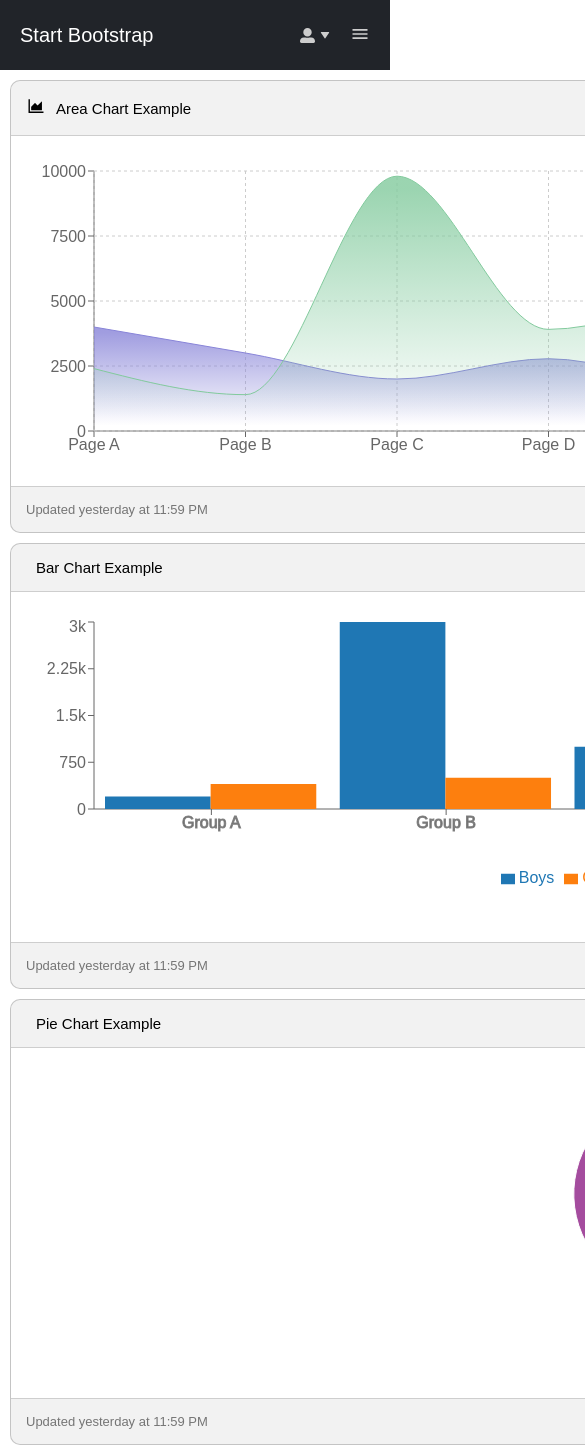
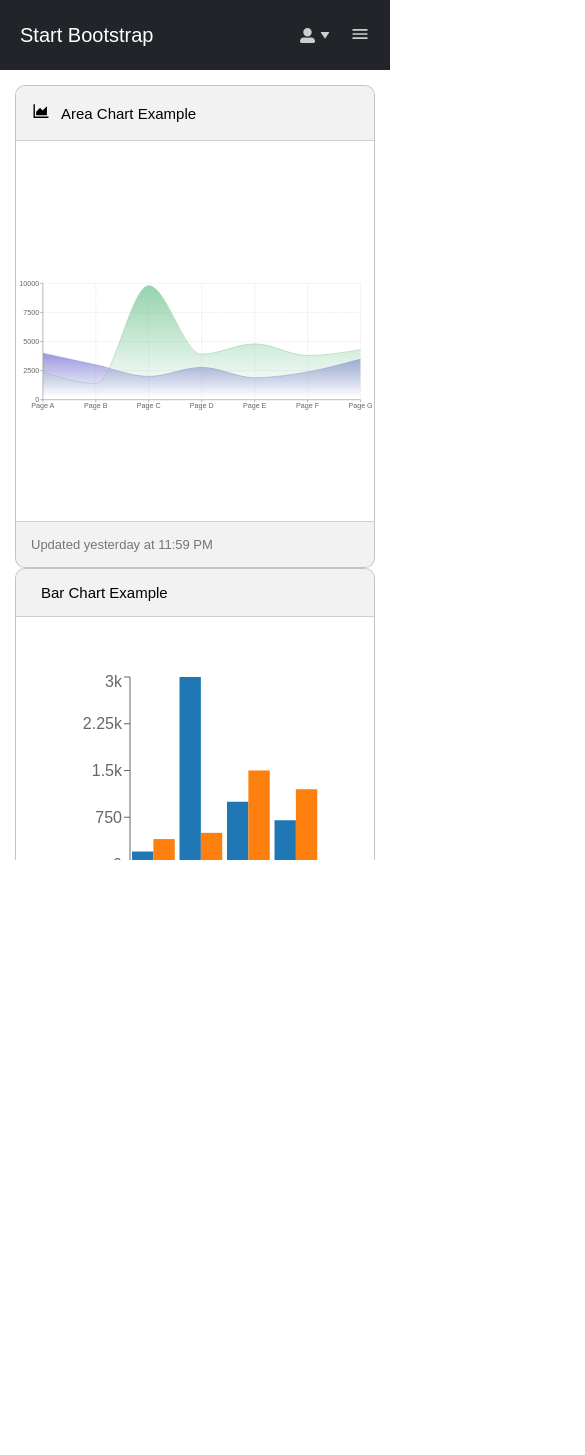
Before and after one commit to samsyntx/react-dashboard-design, a React (Create React App) app: page /charts in a window 390 px wide. Shown: the top 1455 px of the page, 585 px wide, since content can reach past the window. After the commit the page ends 860 px from the top, so only its background shows below. Built offline with nearby package versions, Linux system fonts and the light colour scheme; a web font is replaced by a local one.

Commit message:
Chart Responsive Table Added

```diff
--- a/package.json
+++ b/package.json
@@ -3,10 +3,15 @@
   "version": "0.1.0",
   "private": true,
   "dependencies": {
+    "@emotion/react": "^11.11.1",
+    "@emotion/styled": "^11.11.0",
+    "@mui/icons-material": "^5.11.16",
+    "@mui/material": "^5.13.6",
     "@testing-library/jest-dom": "^5.16.5",
     "@testing-library/react": "^13.4.0",
     "@testing-library/user-event": "^13.5.0",
     "antd": "^5.6.3",
+    "material-react-table": "^1.14.0",
     "react": "^18.2.0",
     "react-dom": "^18.2.0",
     "react-icons": "^4.10.1",
--- a/src/App.jsx
+++ b/src/App.jsx
@@ -3,6 +3,7 @@ import Header from "./components/Header/Header";
 import Home from "./components/Home/Home";
 import Sidebar from "./components/Sidebar/Sidebar";
 import Charts from "./components/Charts/Charts";
+import Tables from "./components/Tables/Tables";
 import SidebarContext from "./context/SidebarContext";
 import { useState } from "react";
 
@@ -67,6 +68,7 @@ function App() {
             <Switch>
             <Route exact path="/" component={Home} />
             <Route exact path="/charts" component={Charts} />
+            <Route exact path='/tables' component={Tables} />
             </Switch>
           </FlexRouteRenderContainer>
         </ComAppContainer>
--- a/src/AppStyled.jsx
+++ b/src/AppStyled.jsx
@@ -7,4 +7,7 @@ flex-direction: row;
 
 export const FlexRouteRenderContainer = styled.div `
 flex-grow: 1;
+height: 90vh;
+overflow: auto;
+padding: 15px;
 `
--- a/src/components/Charts/Charts.jsx
+++ b/src/components/Charts/Charts.jsx
@@ -2,27 +2,38 @@ import ChartsContainer from "./ChartsContainer";
 import AreaChartCom from "./AreaChartsCom";
 import BarChartCom from "./BarChartCom";
 import PieChartCom from "./PieChartCom";
-import {AiOutlineAreaChart} from 'react-icons/ai'
+import { AiOutlineAreaChart } from 'react-icons/ai'
+
+import { ComContainerCharts, FlexContainerCharts } from './ChartsStyled'
+const mediaQuery = window.matchMedia('(max-width: 768px)');
 
 const chartProps = [
-  { id: 1, name: "Area Chart Example", icon: <AiOutlineAreaChart size={20}/>, time: "Updated yesterday at 11:59 PM", isFlexGrow: true},
-  { id: 2, name: "Bar Chart Example", icon: "", time: "Updated yesterday at 11:59 PM", isFlexGrow: false},
-  { id: 3, name: "Pie Chart Example", icon: "", time: "Updated yesterday at 11:59 PM", isFlexGrow: false},
+  { id: 1, name: "Area Chart Example", icon: <AiOutlineAreaChart size={20} />, time: "Updated yesterday at 11:59 PM" },
+  { id: 2, name: "Bar Chart Example", icon: "", time: "Updated yesterday at 11:59 PM", },
+  { id: 3, name: "Pie Chart Example", icon: "", time: "Updated yesterday at 11:59 PM", },
 ];
 
 const Charts = () => {
   return (
-    <div>
+    <ComContainerCharts>
       <ChartsContainer detail={chartProps[0]}>
-        <AreaChartCom height={300} width={999}/>
+        <AreaChartCom height={300} width={mediaQuery === true ? 300 : 800} />
       </ChartsContainer>
-      <ChartsContainer detail={chartProps[1]}>
-        <BarChartCom height={300} width={999}/>
+      <FlexContainerCharts>
+        <ChartsContainer detail={chartProps[1]}>
+          <BarChartCom height={300} width={500} />
+        </ChartsContainer>
+        <ChartsContainer detail={chartProps[2]}>
+          <PieChartCom height={300} width={400} />
+        </ChartsContainer>
+      </FlexContainerCharts>
+      {mediaQuery.matches && <><ChartsContainer detail={chartProps[1]} >
+        <BarChartCom height={300} width={250} />
       </ChartsContainer>
-      <ChartsContainer detail={chartProps[2]}>
-        <PieChartCom height={300} width={999}/>
-      </ChartsContainer>
-    </div>
+        <ChartsContainer detail={chartProps[2]}>
+          <PieChartCom height={300} width={250} />
+        </ChartsContainer></>}
+    </ComContainerCharts>
   );
 };
 
--- a/src/components/Charts/ChartsContainer.jsx
+++ b/src/components/Charts/ChartsContainer.jsx
@@ -18,7 +18,9 @@ const ContainerCard = (props, ) => {
         <CCTitleIcon>{icon}</CCTitleIcon>
         <CCchartTitle>{name}</CCchartTitle>
       </CCHeadingIconContainer>
-      <CCmainChildContainer>{props.children}</CCmainChildContainer>
+      <CCmainChildContainer>
+        {props.children}
+      </CCmainChildContainer>
       <CCbottomTimeContainer>{time}</CCbottomTimeContainer>
     </ChartsContainerCom>
   );
--- a/src/components/Charts/ChartsStyled.jsx
+++ b/src/components/Charts/ChartsStyled.jsx
@@ -1,20 +1,26 @@
 import styled from "styled-components";
+
+// Container Style for Graph
 
 export const ChartsContainerCom = styled.div`
   border: 1px solid #00000031;
+  border-radius: 10px;
   background-color: #f2f2f2;
   display: flex;
   flex-direction: column;
   justify-content: center;
   align-items: center;
   margin: 10px;
-  overflow: hidden;
-  border-radius: 10px;
+  width: 100%;
+  @media all and (max-width: 768px){
+    overflow: auto;
+    margin: 0px;
+  }
 `;
 
 export const CCHeadingIconContainer = styled.div`
 align-self: flex-start;
-padding: 15px;
+margin: 15px;
 display: flex;
 justify-content: center;
 align-items: center;
@@ -31,12 +37,38 @@ export const CCmainChildContainer = styled.div`
   background-color: white;
   border: 1px solid #00000031;
   width: 100%;
-  padding: 25px 0px 25px 45px;
+  padding-top: 30px;
+  display: flex;
+  justify-content: center;
+  align-items: center;
+  min-height: 350px;
+  position: relative;
 `;
+
 
 export const CCbottomTimeContainer = styled.p`
 align-self: flex-start;
-padding: 15px;
+margin: 15px;
 font-size: 13px;
 color: #757575;
 `;
+
+
+// Chart.jsx Styling
+
+export const ComContainerCharts = styled.div `
+  display: flex;
+  flex-direction: row;
+  flex-wrap: wrap;
+  justify-content: center;
+  align-items: center;
+`
+
+export const FlexContainerCharts = styled.div `
+display: flex;
+flex-direction: row;
+flex-grow: 1;
+@media all and (max-width: 768px ){
+  display: none;
+}
+`
--- a/src/components/Charts/PieChartCom.jsx
+++ b/src/components/Charts/PieChartCom.jsx
@@ -1,4 +1,4 @@
-import { PieChart, Pie, Legend, Cell, ResponsiveContainer } from "recharts"
+import { PieChart, Pie, Legend, Cell} from "recharts"
 
 const data = [
   {
@@ -16,17 +16,16 @@ const data = [
 ]
 
 const PieChartCom = (props) => {
-  const {height, width} = props
+  const { height, width } = props
   return (
-    <ResponsiveContainer width={width} height={height}>
-      <PieChart>
+    <PieChart width={width} height={height}>
       <Pie
-          cx="70%"
+        cx="40%"
         cy="40%"
         data={data}
         startAngle={0}
         endAngle={360}
-          innerRadius="40%"
+        innerRadius="30%"
         outerRadius="70%"
         dataKey="count"
       >
@@ -41,7 +40,6 @@ const PieChartCom = (props) => {
         align="right"
       />
     </PieChart>
-    </ResponsiveContainer>
   )
 }
 
--- a/src/components/Header/HeaderStyled.jsx
+++ b/src/components/Header/HeaderStyled.jsx
@@ -81,6 +81,7 @@ export const HeaderUserPopIconContainer = styled.button`
 `;
 
 export const HeaderUserTogglePopUp = styled.div`
+  z-index: 50;
   position: absolute;
   top: 65px;
   right: 40px;
--- a/src/components/Sidebar/Sidebar.jsx
+++ b/src/components/Sidebar/Sidebar.jsx
@@ -178,7 +178,7 @@ const Sidebar = function () {
         <SideIconTextArrowContainer theme={isDarkSider.toString()} to="/">
           <SideIconTextContainer>
             <AiFillDashboard size={20} />
-            <SideMenuTextPara theme={isDarkSider}>Dashboard</SideMenuTextPara>
+            <SideMenuTextPara theme={isDarkSider.toString()}>Dashboard</SideMenuTextPara>
           </SideIconTextContainer>
         </SideIconTextArrowContainer>
 
@@ -217,15 +217,15 @@ const Sidebar = function () {
 
         <MiniSideHeading>Addons</MiniSideHeading>
         <SideIconTextArrowContainer theme={isDarkSider.toString()} to="/charts">
-          <SideIconTextContainer>
+          <SideIconTextContainer >
             <AiOutlineBarChart size={20} />
-            <SideMenuTextPara>Charts</SideMenuTextPara>
+            <SideMenuTextPara theme={isDarkSider.toString()}>Charts</SideMenuTextPara>
           </SideIconTextContainer>
         </SideIconTextArrowContainer>
         <SideIconTextArrowContainer theme={isDarkSider.toString()} to="/tables">
           <SideIconTextContainer>
             <BsTable size={20} />
-            <SideMenuTextPara>Tables</SideMenuTextPara>
+            <SideMenuTextPara theme={isDarkSider.toString()}>Tables</SideMenuTextPara>
           </SideIconTextContainer>
         </SideIconTextArrowContainer>
       </ComSideTextContainer>
--- a/src/components/Sidebar/SidebarStyled.jsx
+++ b/src/components/Sidebar/SidebarStyled.jsx
@@ -31,7 +31,9 @@ export const PcSidebarConatiner = styled.nav`
 // Responsive Sidebar
 
 export const MobileSidebarContainer = styled.nav`
+  z-index: 10;
   position: absolute;
+  top: 60px;
   left: ${(props) => (props.mobile === "true" ? "0px" : "-800px")};
   height: 95vh;
   width: 250px;
--- /dev/null
+++ b/src/components/Tables/StyledTable.jsx
@@ -0,0 +1,7 @@
+import styled from 'styled-components'
+
+export const MainContainerTable = styled.div`
+    border: 1px solid #00000031;
+    border-radius: 10px;
+    overflow: hidden;
+`
--- /dev/null
+++ b/src/components/Tables/Tables.jsx
@@ -0,0 +1,46 @@
+import { useMemo } from 'react'
+import {
+    MaterialReactTable,
+} from 'material-react-table';
+import { MainContainerTable } from './StyledTable'
+
+const data = [
+    {
+        name: 'John',
+        age: 30,
+    },
+    {
+        name: 'Sara',
+        age: 25,
+    },
+];
+
+
+const Tables = () => {
+    const columns = useMemo(
+        () => [
+          {
+            accessorKey: "name", //simple recommended way to define a column
+            header: "Name",
+            muiTableHeadCellProps: { sx: { color: "green" } }, //custom props
+            Cell: ({ renderedCellValue }) => <strong>{renderedCellValue}</strong> //optional custom cell render
+          },
+          {
+            accessorFn: (row) => row.age, //alternate way
+            id: "age", //id required if you use accessorFn instead of accessorKey
+            header: "Age",
+            Header: <i style={{ color: "red" }}>Age</i> //optional custom markup
+          }
+        ],
+        []
+      );
+
+
+    return (
+        <MainContainerTable>
+            <MaterialReactTable columns={columns} data={data} />
+        </MainContainerTable>
+    )
+}
+
+export default Tables
```
Also changed, not shown: 1 other file (tests, documents, lock files or other folders). Lines whose indentation alone changed are shown as unchanged.
